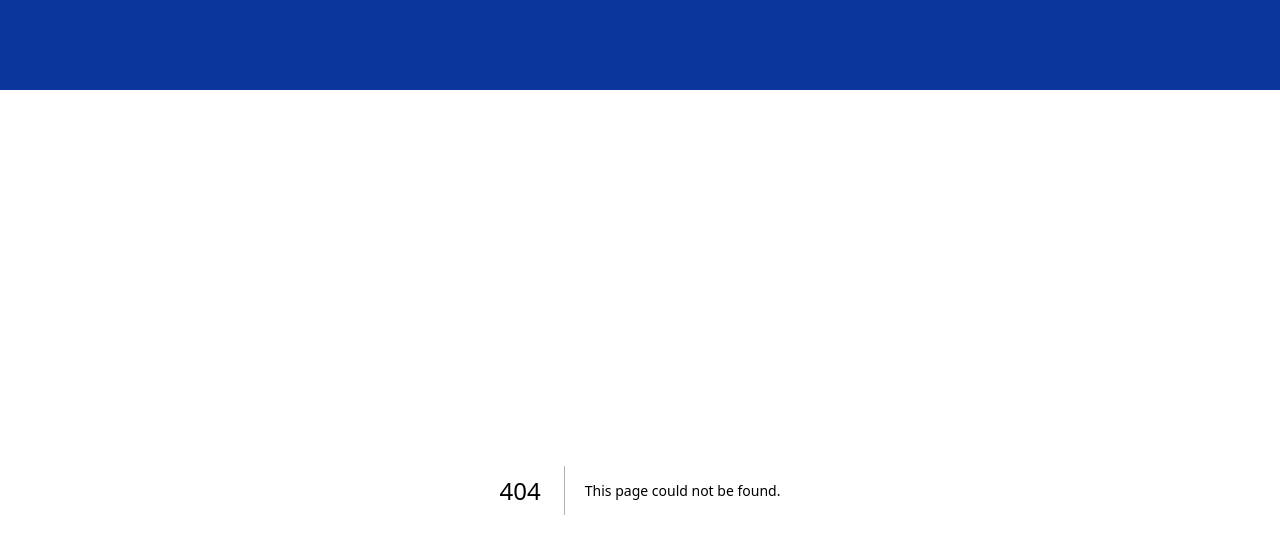
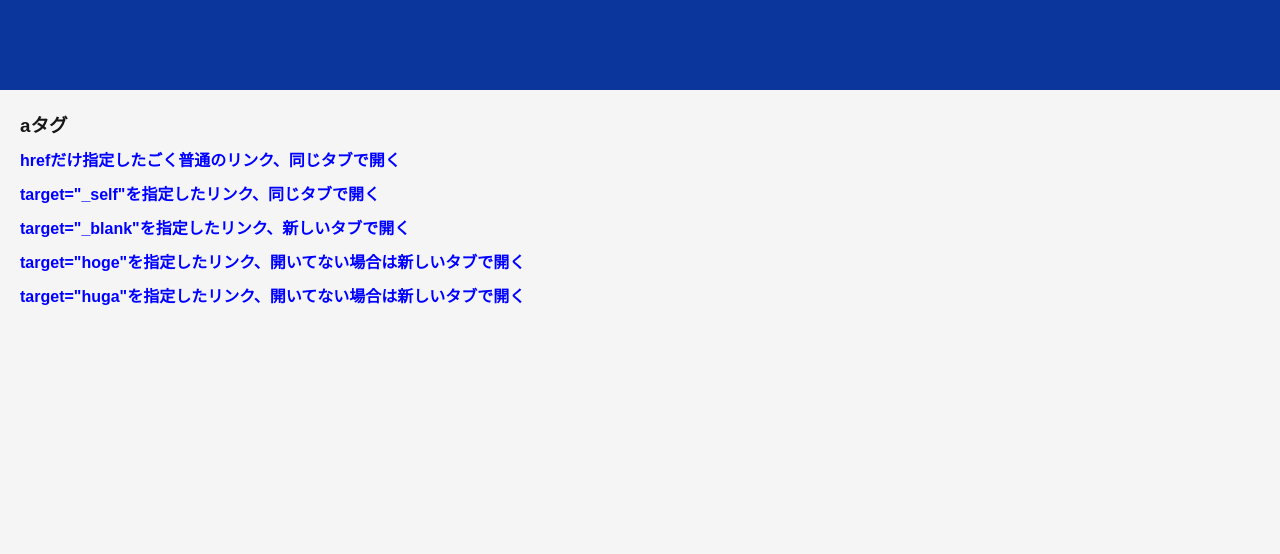
Before and after one commit to INSERT-io/insert-practice, a Next.js app: page /practice/link in a window 1280 px wide. Before the commit this address had no page. Shown: the top 554 px of the page. Built offline with nearby package versions, Linux system fonts and the light colour scheme.

Commit message:
linkページを追加

```diff
--- /dev/null
+++ b/src/components/pageComponent/LinkTypePage/Presenter.tsx
@@ -0,0 +1,45 @@
+import style from "./index.module.scss";
+
+export const Presenter: React.FC = () => {
+  return (
+    <div className={style.linkTypePage}>
+      <div className={style.content}>
+        <h3>aタグ</h3>
+        <a
+          href={"https://developer.mozilla.org/ja/docs/Web/HTML/Element/a"}
+          className={style.link}
+        >
+          hrefだけ指定したごく普通のリンク、同じタブで開く
+        </a>
+        <a
+          href={"https://developer.mozilla.org/ja/docs/Web/HTML/Element/a"}
+          className={style.link}
+          target="_self"
+        >
+          {`target="_self"を指定したリンク、同じタブで開く`}
+        </a>
+        <a
+          href={"https://developer.mozilla.org/ja/docs/Web/HTML/Element/a"}
+          className={style.link}
+          target="_blank"
+        >
+          {`target="_blank"を指定したリンク、新しいタブで開く`}
+        </a>
+        <a
+          href={"https://developer.mozilla.org/ja/docs/Web/HTML/Element/a"}
+          className={style.link}
+          target="hoge"
+        >
+          {`target="hoge"を指定したリンク、開いてない場合は新しいタブで開く`}
+        </a>
+        <a
+          href={"https://developer.mozilla.org/ja/docs/Web/HTML/Element/a"}
+          className={style.link}
+          target="huga"
+        >
+          {`target="huga"を指定したリンク、開いてない場合は新しいタブで開く`}
+        </a>
+      </div>
+    </div>
+  );
+};
--- /dev/null
+++ b/src/components/pageComponent/LinkTypePage/index.module.scss
@@ -0,0 +1,22 @@
+.linkTypePage {
+  display: flex;
+  flex-direction: column;
+  padding: 20px;
+  height: 100vh;
+  background-color: #f5f5f5;
+
+  > .content {
+    display: flex;
+    flex-direction: column;
+    gap: 10px;
+
+    > .link {
+      font-weight: 600;
+      color: blue;
+
+      &:hover {
+        text-decoration: underline;
+      }
+    }
+  }
+}
--- /dev/null
+++ b/src/components/pageComponent/LinkTypePage/index.tsx
@@ -0,0 +1,5 @@
+import { Presenter } from "./Presenter";
+
+export const LinkTypePage: React.FC = () => {
+  return <Presenter />;
+};
--- /dev/null
+++ b/src/pages/practice/link/index.tsx
@@ -0,0 +1,8 @@
+import { LinkTypePage } from "@/components/pageComponent/LinkTypePage";
+import { NextPage } from "next";
+
+const Page: NextPage = () => {
+  return <LinkTypePage />;
+};
+
+export default Page;
```
